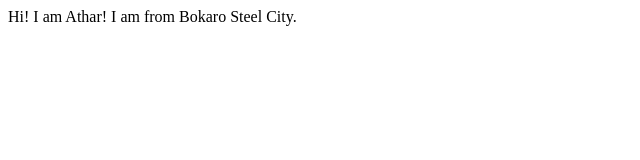
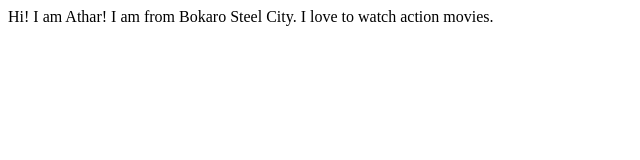
Before and after one commit to atharulhaque/Student, a plain HTML site: page index.html in a window 1280 px wide. Shown: the whole page, without its empty margins (0-640 px from the left). Drawn offline with Linux system fonts and the light colour scheme.

Commit message:
update: details about movies

```diff
--- a/index.html
+++ b/index.html
@@ -8,5 +8,7 @@
 </head>
 <body>
     Hi! I am Athar! I am from Bokaro Steel City.
+
+    I love to watch action movies.
 </body>
 </html>
```
